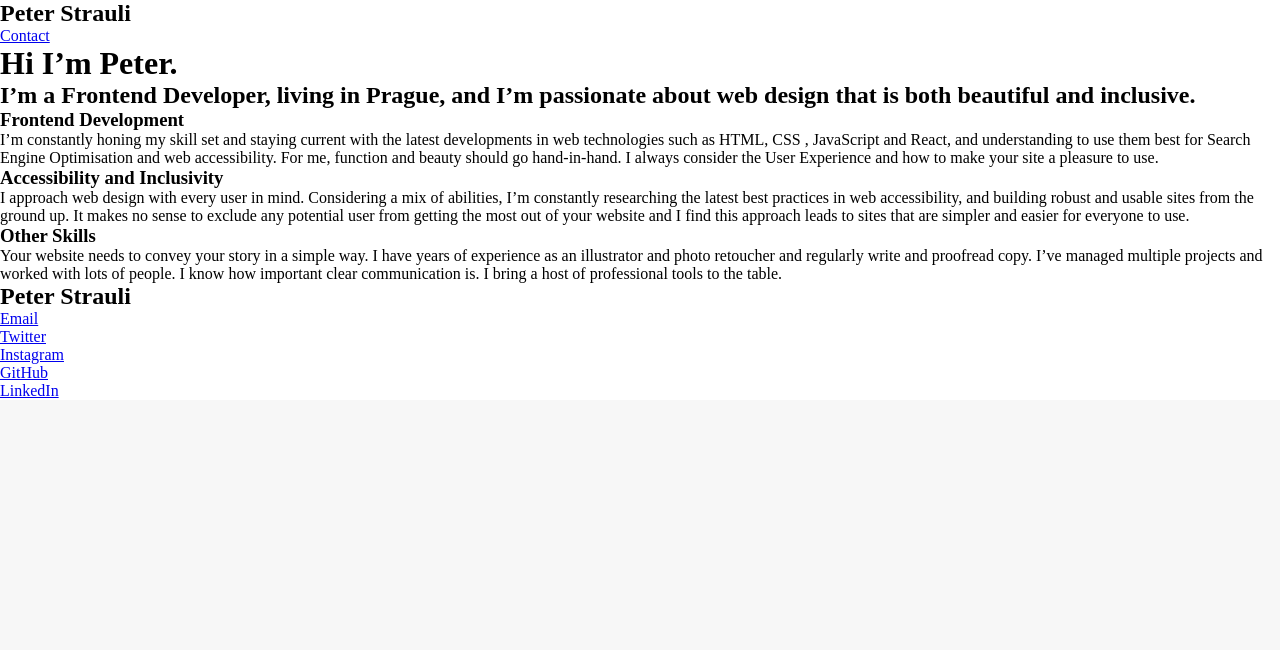
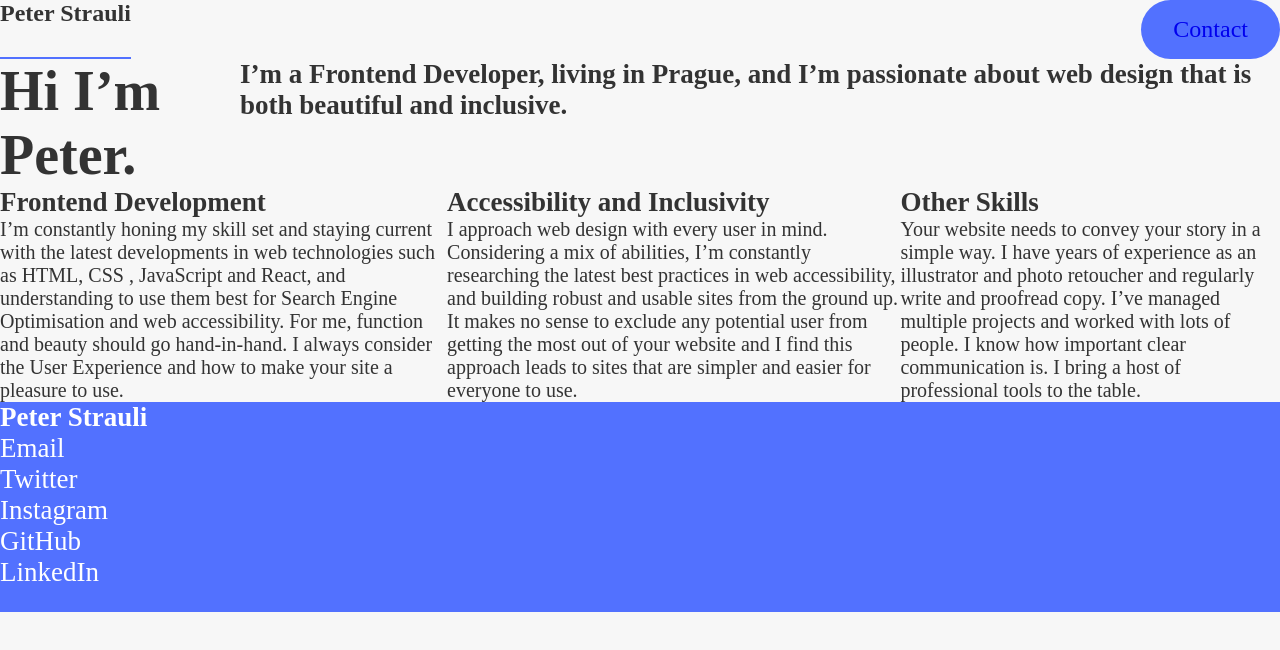
Before and after one commit to pstrauli/peterstrauli.com, a plain HTML site: page index.html in a window 1280 px wide. Drawn offline with Linux system fonts and the light colour scheme; a web font is replaced by a local one.

Commit message:
CSS filled out

```diff
--- a/index.html
+++ b/index.html
@@ -4,6 +4,7 @@
   <meta charset="UTF-8">
   <meta name="viewport" content="width=device-width, initial-scale=1.0">
   <link rel="stylesheet" href="style.css">
+  <link href="https://fonts.googleapis.com/css?family=Source+Serif+Pro&display=swap" rel="stylesheet">
   <title>Peter Strauli</title>
 </head>
 
--- a/style.css
+++ b/style.css
@@ -6,6 +6,8 @@
 
 html {
   font-size: 100%;
+  color: #333333;
+  font-family: 'Source Serif Pro', serif;
 }
 
 body {
@@ -13,65 +15,74 @@ body {
 }
 
 nav {
-  background-color: #fff;
+  display: flex;
+  justify-content: space-between;
 }
 
 /* Peter Strauli in top corner */
 .nav_name {
-  background-color: #fff;
+  font-size: 24px;
+  border-bottom: 2px solid #5271FF;
 }
 
 /* Contact link */
 nav a {
-  background-color: #fff;
+  font-size: 24px;
+  text-decoration: none;
+  background-color: #5271FF;
+  padding: 1rem 2rem;
+  border-radius: 50px;
 }
 
 header {
-  background-color: #fff;
+  display: flex;
 }
 
 /* 'Hi I'm Peter Strauli' */
 h1 {
-  background-color: #fff;
+  font-size: 56px;
 }
 
 /* 'I’m a Frontend Developer...' */
 .intro {
-  background-color: #fff;
+  font-size: 27px;
 }
 
 main {
-  background-color: #fff;
+  display: flex;
 }
 
 main h3 {
-  background-color: #fff;
+  font-size: 27px;
 }
 
 main p {
-  background-color: #fff;
+  font-size: 20px;
 }
 
-.frontend {
-  background-color: #fff;
-}
-
-.accessibility {
-  background-color: #fff;
-}
-
-.other_skills {
-  background-color: #fff;
+.frontend, .accessibility, .other_skills {
+  display: flex;
+  flex-direction: column;
 }
 
 footer {
-  background-color: #fff;
+  height: 210px;
+  background-color: #5271FF;
 }
 
 footer h2 {
-  background-color: #fff;
+  font-size: 27px;
+  color: #fff;
 }
 
 footer ul li a {
-  background-color: #fff;
+  color: #fff;
+  font-size: 27px;
+  text-decoration: none;
 }
+
+footer a:hover {
+  color: #fff;
+  font-size: 27px;
+  text-decoration: underline;
+}
```
